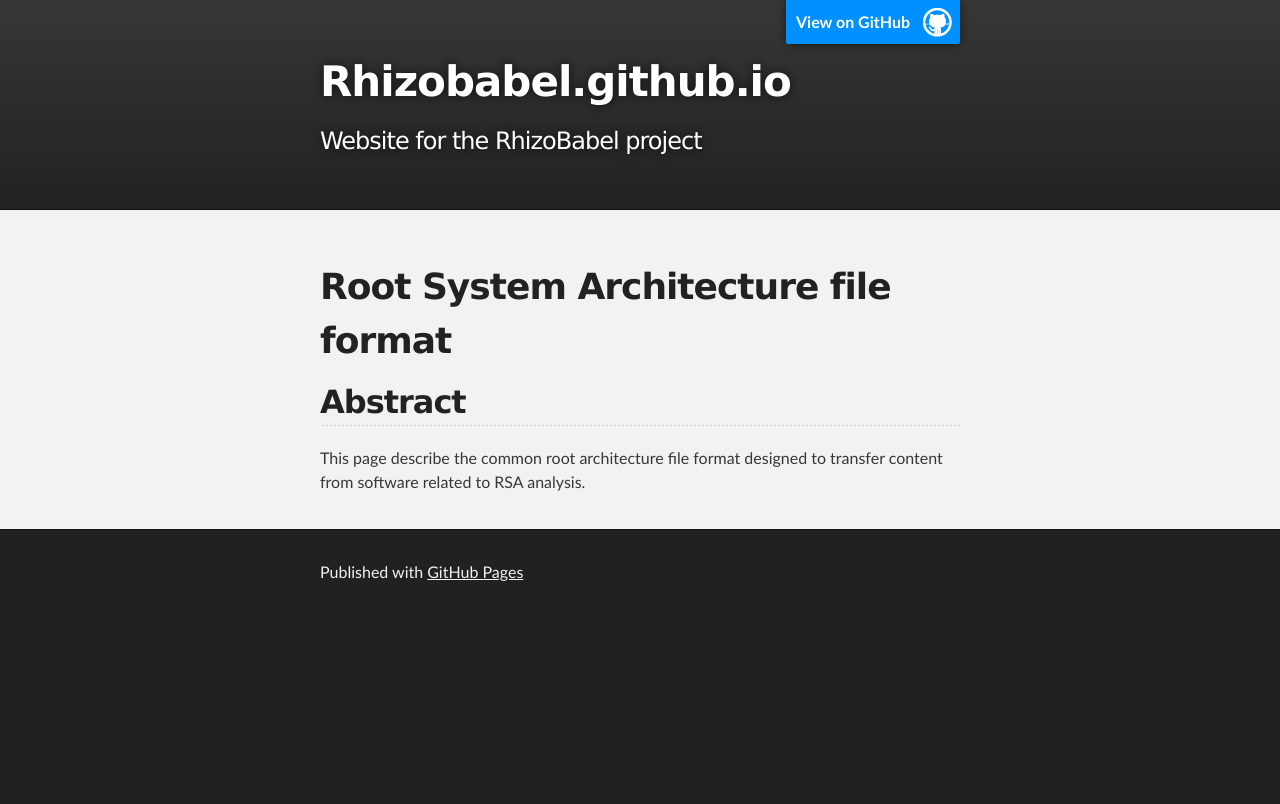
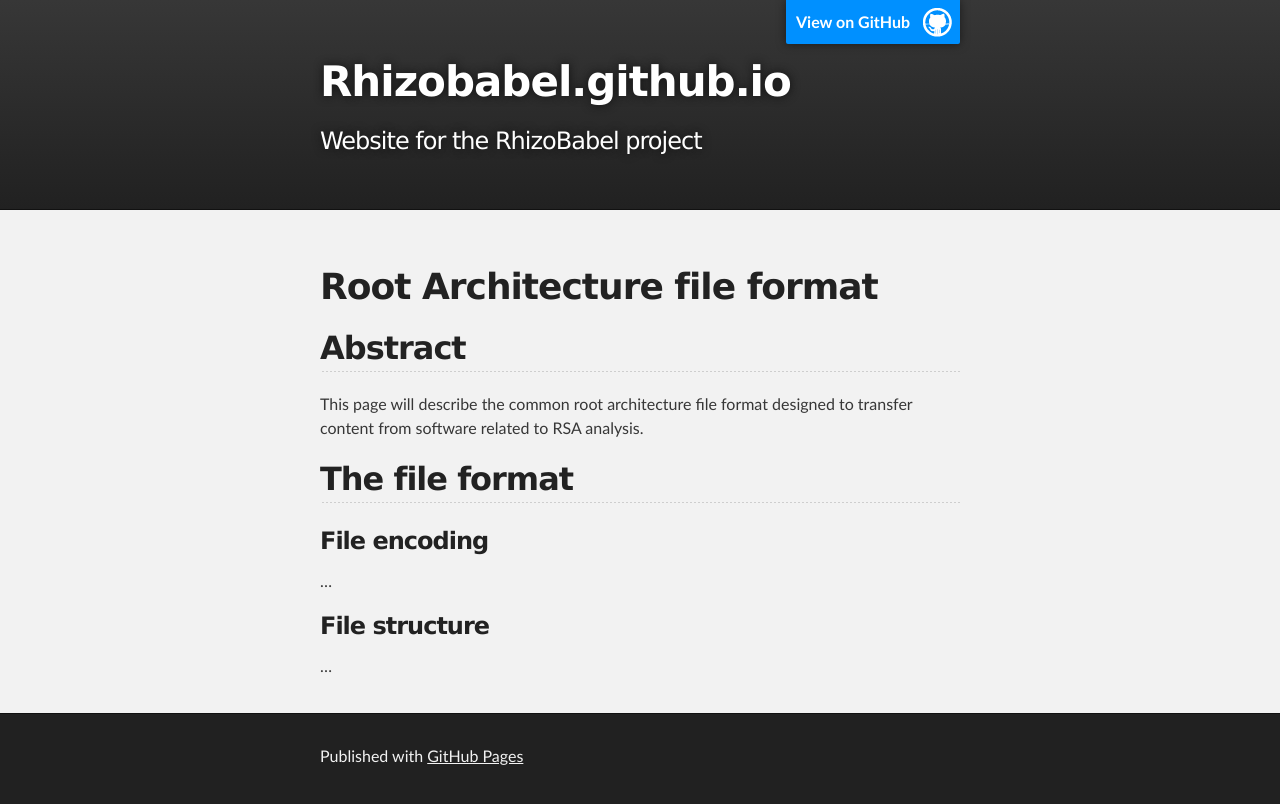
Before and after one commit to RootSystemML/RootSystemML.github.io, a Jekyll site: the page built from format.md, in a window 1280 px wide. Shown: the top 804 px of the page. Built offline with Jekyll 4.4.1, drawn with Linux system fonts in a browser that asks for light colours.

Commit message:
Update format.md

```diff
--- a/format.md
+++ b/format.md
@@ -3,10 +3,21 @@ title: Standard format for RSA
 layout: default
 ---
 
-Root System Architecture file format
-====================================
+Root Architecture file format
+=============================
 
 Abstract
 --------
 
-This page describe the common root architecture file format designed to transfer content from software related  to RSA analysis.
+This page will describe the common root architecture file format designed to transfer content from software related  to RSA analysis.
+
+The file format
+---------------
+
+### File encoding
+
+...
+
+### File structure
+
+...
```
